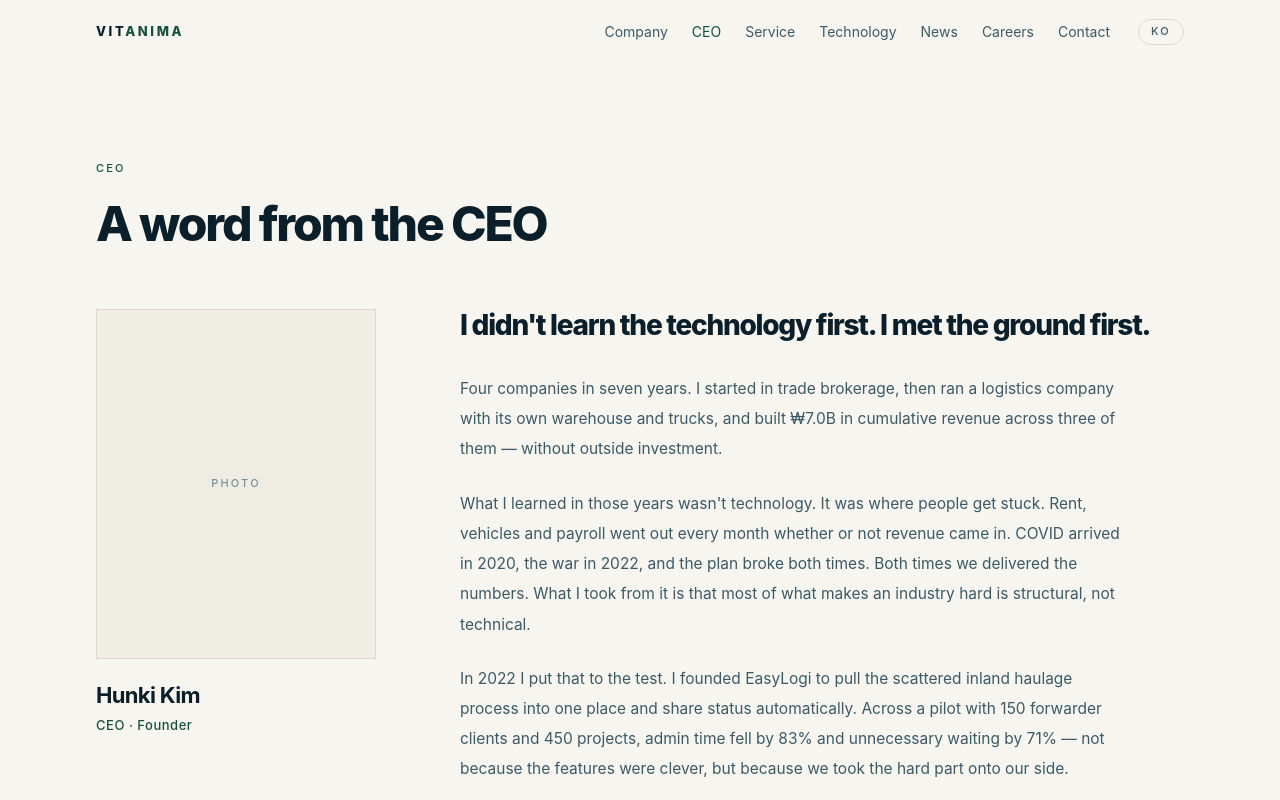
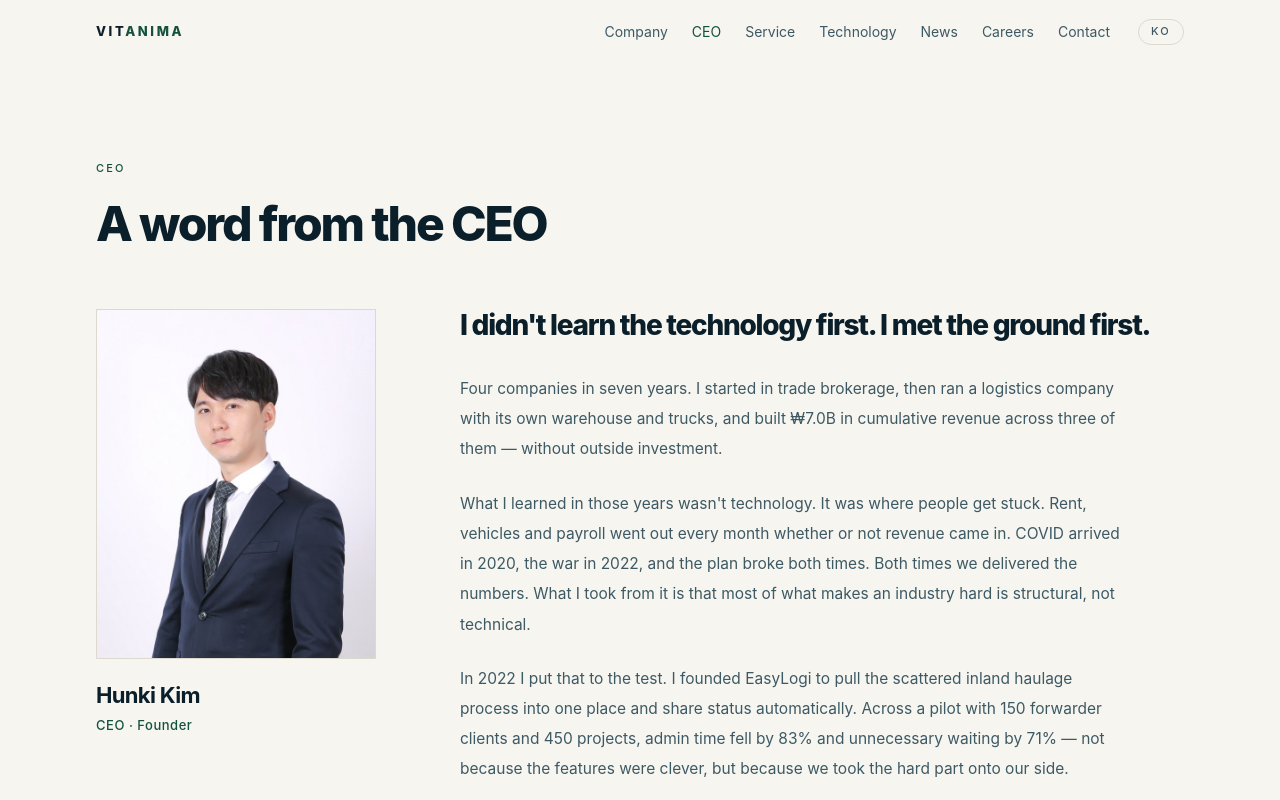
Before and after one commit to gangjiumma/vitanima-site, a Next.js app: page /en/ceo in a window 1280 px wide. Shown: the top 800 px of the page. Built offline with nearby package versions, Linux system fonts and the light colour scheme; a web font is replaced by a local one.

Commit message:
fix: ceo photo

```diff
--- a/src/app/[lang]/ceo/page.tsx
+++ b/src/app/[lang]/ceo/page.tsx
@@ -38,17 +38,13 @@ export default async function CeoPage({
           <div className="mt-14 grid gap-12 lg:grid-cols-[300px_1fr] lg:gap-16">
             <Reveal delay={80}>
               <div className="lg:sticky lg:top-24">
-                {/* 사진 자리 — public/ceo.jpg 를 넣고 아래 주석을 풀면 됩니다 */}
-                <div className="flex aspect-[4/5] w-full max-w-[280px] items-center justify-center border border-line bg-bone-2">
-                  <span className="t-label text-ink-4">PHOTO</span>
-                </div>
-                {/*
+                {/* 사진 — public/ceo.jpg */}
+                {/* eslint-disable-next-line @next/next/no-img-element */}
                 <img
                   src="/ceo.jpg"
                   alt={c.name}
-                  className="aspect-[4/5] w-full max-w-[280px] object-cover"
+                  className="aspect-[4/5] w-full max-w-[280px] border border-line object-cover"
                 />
-                */}
                 <p className="t-title mt-5 text-[22px] text-ink">{c.name}</p>
                 <p className="mt-1 text-[13px] font-medium tracking-[0.04em] text-forest">
                   {c.role}
```
